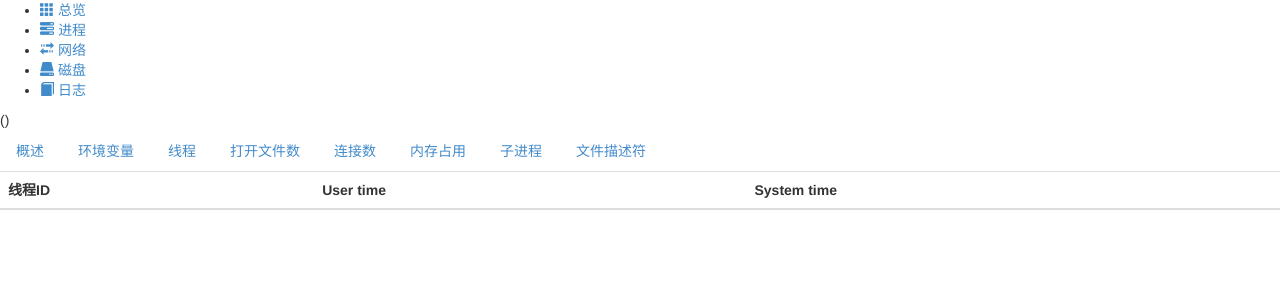
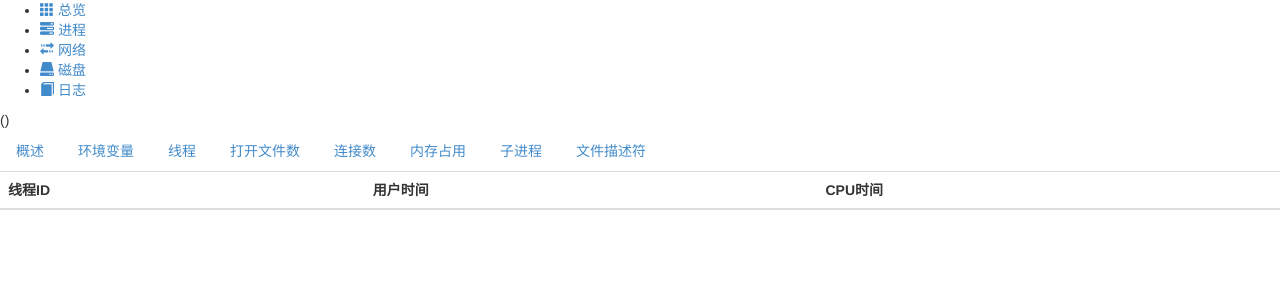
Before and after one commit to wenguonideshou/psdash_HTTPBasicAuth, a Python web app: template templates/process/threads.html in a window 1280 px wide. Shown: the part 94-394 px from the top of the page. Run offline with Jinja, Linux system fonts and the light colour scheme; the template is opened without the code that fills it, so the values that code supplies are empty; some web fonts are replaced.

Commit message:
修正模板

```diff
--- a/templates/process/threads.html
+++ b/templates/process/threads.html
@@ -4,8 +4,8 @@
         <thead>
             <tr>
                 <th>线程ID</th>
-                <th>User time</th>
-                <th>System time</th>
+                <th>用户时间</th>
+                <th>CPU时间</th>
             </tr>
         </thead>
         <tbody>
```
